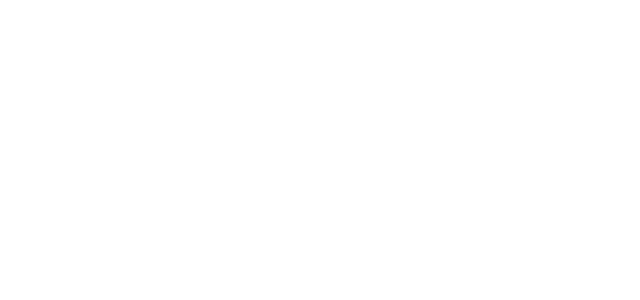
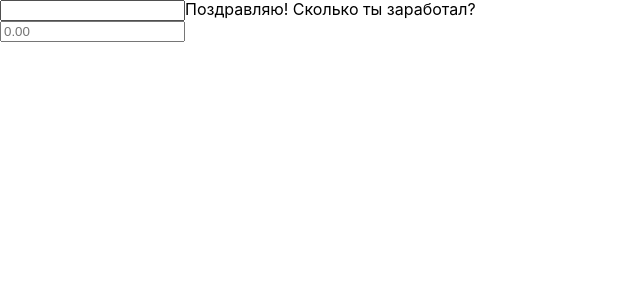
Before and after one commit to cabbageRolls/Kapusta, a React (Create React App) app: page / in a window 1280 px wide. Shown: the top 300 px of the page, without its empty margins (0-640 px from the left). Built offline with nearby package versions, Linux system fonts and the light colour scheme.

Commit message:
added IncomeForm

```diff
--- a/src/components/App.jsx
+++ b/src/components/App.jsx
@@ -6,9 +6,14 @@
 
 import ProjectTitle from './ProjectTitle/ProjectTitle.jsx';
 import AuthInput from './AuthInput/AuthInput';
+import IncomeForm from './IncomeForm/IncomeForm';
 
 function App() {
-  return <div></div>;
+  return (
+    <div>
+      <IncomeForm />
+    </div>
+  );
 }
 
 export default App;
--- /dev/null
+++ b/src/components/IncomeForm/IncomeForm.jsx
@@ -0,0 +1,56 @@
+import React, { Component } from 'react';
+import styles from './IncomeForm.module.css';
+
+export default class IncomeForm extends Component {
+  state = {
+    inputValue: '',
+  };
+
+  handleChange = e => {
+    this.setState({
+      inputValue: e.target.value,
+    });
+  };
+
+  handleSubmit = e => {
+    e.preventDefault();
+    const { inputValue } = this.state;
+    const { onSubmit } = this.props;
+    onSubmit(inputValue);
+
+    this.setState({
+      inputValue: '',
+    });
+  };
+  render() {
+    const { inputValue } = this.state;
+    return (
+      <>
+        <form action="" className={styles.form} onSubmit={this.handleSubmit}>
+          <div className={styles.div}>
+            <input
+              className={styles.descriptionInput}
+              type="text"
+              name="description"
+              value={inputValue}
+              onChange={this.handleChange}
+            />
+            {inputValue.length === 0 && (
+              <span className={styles.placeholder}>
+                Поздравляю! Сколько ты заработал?
+              </span>
+            )}
+          </div>
+          <input
+            className={styles.amountInput}
+            type="text"
+            name="amount"
+            placeholder="0.00"
+          />
+          <div className={styles.border}></div>
+          <div className={styles.iconCalculator}></div>
+        </form>
+      </>
+    );
+  }
+}
```
Also changed, not shown: src/components/IncomeForm/IncomeForm.module.css (added), src/components/IncomeForm/icon calculator.png (added).
